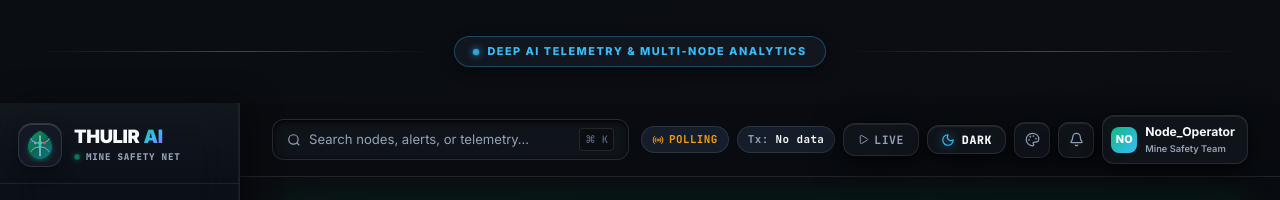
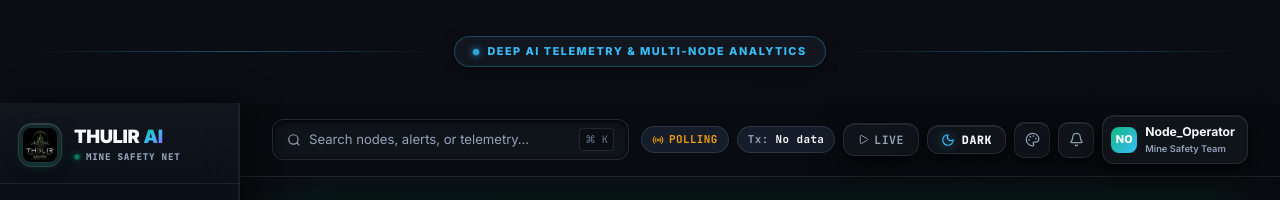
Before and after one commit to Rub26s21/THULIR, a React (Vite) app: page / in a window 1280 px wide. Shown: the part 800-1000 px from the top of the page. Built offline with nearby package versions, Linux system fonts and the light colour scheme; no server answers; the database is empty; a web font is replaced by a local one.

Commit message:
feat(branding): integrate custom THULIR AI logo into sidebar, launch screen, and favicon

```diff
--- a/index.html
+++ b/index.html
@@ -2,7 +2,7 @@
 <html lang="en">
   <head>
     <meta charset="UTF-8" />
-    <link rel="icon" type="image/svg+xml" href="/favicon.svg" />
+    <link rel="icon" type="image/png" href="/logo.png" />
     <meta name="viewport" content="width=device-width, initial-scale=1.0" />
     <meta name="description" content="THULIR - Real-Time Coal Mine Subsidence Monitoring & Early Warning System" />
     <title>THULIR — Mine Subsidence Mission Control</title>
--- a/src/components/Header.tsx
+++ b/src/components/Header.tsx
@@ -34,36 +34,21 @@ const NAV_GROUPS = [
   },
 ];
 
-// Neural-Leaf Logo SVG with 3D lighting
-export function NeuralLeafLogo({ size = 32 }: { size?: number }) {
+// Neural-Leaf / THULIR AI Logo Image
+export function NeuralLeafLogo({ size = 34 }: { size?: number }) {
   return (
-    <svg width={size} height={size} viewBox="0 0 36 36" fill="none" aria-hidden="true">
-      <defs>
-        <linearGradient id="leaf-gradient" x1="0" y1="0" x2="36" y2="36" gradientUnits="userSpaceOnUse">
-          <stop offset="0%" stopColor="#10B981" />
-          <stop offset="50%" stopColor="#0F6B57" />
-          <stop offset="100%" stopColor="#087EA4" />
-        </linearGradient>
-        <filter id="leaf-glow" x="-20%" y="-20%" width="140%" height="140%">
-          <feDropShadow dx="0" dy="2" stdDeviation="3" floodColor="#10B981" floodOpacity="0.4" />
-        </filter>
-      </defs>
-      <path
-        d="M18 3C18 3 7 8 5.5 18C4 28 13 33 18 33C23 33 32 28 30.5 18C29 8 18 3 18 3Z"
-        fill="url(#leaf-gradient)"
-        filter="url(#leaf-glow)"
-        opacity="0.95"
-      />
-      <path d="M18 8 L18 30" stroke="white" strokeWidth="1.2" strokeOpacity="0.8" />
-      <path d="M18 16 C13.5 16 9.5 14.5 8 11" stroke="white" strokeWidth="0.9" strokeOpacity="0.6" />
-      <path d="M18 20 C13.5 20 10 22 8.5 25" stroke="white" strokeWidth="0.9" strokeOpacity="0.6" />
-      <path d="M18 16 C22.5 16 26.5 14.5 28 11" stroke="white" strokeWidth="0.9" strokeOpacity="0.6" />
-      <path d="M18 20 C22.5 20 26 22 27.5 25" stroke="white" strokeWidth="0.9" strokeOpacity="0.6" />
-      <circle cx="18" cy="16" r="2.2" fill="#34D399" />
-      <circle cx="18" cy="20" r="1.8" fill="#38BDF8" />
-      <circle cx="13" cy="16" r="1.4" fill="#A78BFA" />
-      <circle cx="23" cy="16" r="1.4" fill="#F43F5E" />
-    </svg>
+    <img
+      src="/logo.png"
+      alt="THULIR AI Logo"
+      width={size}
+      height={size}
+      style={{
+        objectFit: 'contain',
+        borderRadius: '8px',
+        filter: 'drop-shadow(0 2px 6px rgba(16, 185, 129, 0.35))',
+        transition: 'transform 0.25s ease',
+      }}
+    />
   );
 }
 
--- a/src/components/LaunchScreen.tsx
+++ b/src/components/LaunchScreen.tsx
@@ -33,32 +33,20 @@ export function LaunchScreen({ onComplete }: LaunchScreenProps) {
       aria-hidden="true"
     >
       <div className="apple-launch-container">
-        {/* Neural-Leaf Motif */}
-        <svg
-          width="52"
-          height="52"
-          viewBox="0 0 52 52"
-          fill="none"
-          style={{ margin: '0 auto 16px', display: 'block', opacity: 0.9 }}
-        >
-          <path
-            d="M26 4C26 4 10 10 8 26C6 42 20 48 26 48C32 48 46 42 44 26C42 10 26 4 26 4Z"
-            fill="none"
-            stroke="#0F6B57"
-            strokeWidth="1.5"
-            strokeLinejoin="round"
+        {/* THULIR AI Logo */}
+        <div style={{ margin: '0 auto 18px', display: 'flex', justifyContent: 'center' }}>
+          <img
+            src="/logo.png"
+            alt="THULIR AI Logo"
+            width={64}
+            height={64}
+            style={{
+              objectFit: 'contain',
+              borderRadius: '12px',
+              filter: 'drop-shadow(0 6px 16px rgba(16, 185, 129, 0.45))',
+            }}
           />
-          {/* Neural vein paths */}
-          <path d="M26 10 L26 42" stroke="#0F6B57" strokeWidth="0.8" strokeOpacity="0.5" />
-          <path d="M26 22 C20 22 14 20 12 16" stroke="#0F6B57" strokeWidth="0.6" strokeOpacity="0.35" />
-          <path d="M26 28 C20 28 15 30 13 34" stroke="#0F6B57" strokeWidth="0.6" strokeOpacity="0.35" />
-          <path d="M26 22 C32 22 38 20 40 16" stroke="#0F6B57" strokeWidth="0.6" strokeOpacity="0.35" />
-          <path d="M26 28 C32 28 37 30 39 34" stroke="#0F6B57" strokeWidth="0.6" strokeOpacity="0.35" />
-          <circle cx="26" cy="22" r="2.2" fill="#0F6B57" fillOpacity="0.7" />
-          <circle cx="26" cy="28" r="1.8" fill="#0F6B57" fillOpacity="0.5" />
-          <circle cx="19" cy="22" r="1.5" fill="#0F6B57" fillOpacity="0.35" />
-          <circle cx="33" cy="22" r="1.5" fill="#0F6B57" fillOpacity="0.35" />
-        </svg>
+        </div>
 
         <div className="apple-launch-wordmark">
           THULIR <span>AI</span>
```
Also changed, not shown: public/logo.png (added), src/assets/logo.png (added).
